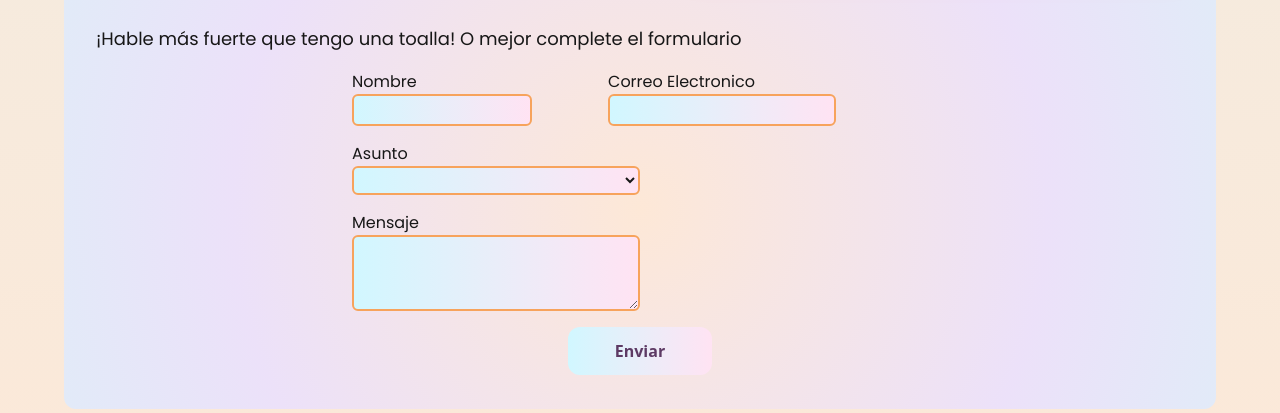
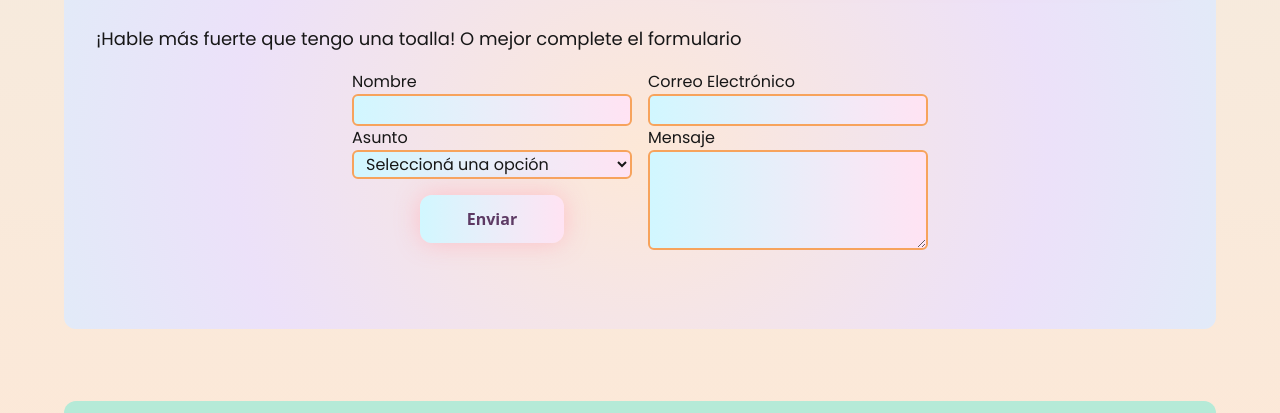
Before and after one commit to MarielDtt/mi-portfolio, a Next.js app: page /home in a window 1280 px wide. Shown: the part 2551-2964 px from the top of the page. Built offline with nearby package versions, Linux system fonts and the light colour scheme.

Commit message:
Formulario Controlado

```diff
--- a/src/app/globals.css
+++ b/src/app/globals.css
@@ -77,11 +77,3 @@ body {
   -ms-overflow-style: none; /* IE y Edge */
   scrollbar-width: none; /* Firefox */
 }
-select:focus {
-  outline: none; /* saca el borde azul predeterminado */
-  box-shadow: 0 0 0 2px #f7a35c; /* tu color personalizado */
-}
-select option:checked, select option:hover {
-  background-color: #f7a35c !important;
-  color: white !important;
-}
--- a/src/app/home/page.tsx
+++ b/src/app/home/page.tsx
@@ -25,7 +25,7 @@ function Home() {
             w-full md:h-96 h-auto mt-4 rounded-xl mb-16" id="sobremi">
                <SobreMi/>
             </section>
-            <section className="bg-radial-[at_50%_75%] from-[#FDE8D7] via-[#ECE1F9] to-[#D7F4F7] to-90%gi w-full h-200 mt-4 rounded-xl mb-16" id="contacto">
+            <section className="bg-radial-[at_50%_75%] from-[#FDE8D7] via-[#ECE1F9] to-[#D7F4F7] to-90%gi w-full h-180 mt-4 rounded-xl mb-16" id="contacto">
                 <Contacto/>
             </section>
         </div>
--- a/src/app/page.tsx
+++ b/src/app/page.tsx
@@ -10,8 +10,11 @@ import { useRouter } from "next/navigation";
 export default function Page() {
     const router = useRouter();
     useEffect(() => {
-        SnowParticles();
-    }, []); // Se ejecuta solo una vez al montar la página
+        const cleanup = SnowParticles();
+        return () => {
+            cleanup();
+        };
+    }, []);
 
     const handleClick = () => {
         router.push("/home");
--- a/src/components/form/index.tsx
+++ b/src/components/form/index.tsx
@@ -1,37 +1,137 @@
 'use client'
+import { useState } from "react";
 import { ButtonRounded } from "../buttons";
+import { validateContacto } from "../helpers/validateContacto"
+import { Icontacto, IContactoError } from "./interfaceContacto";
 
 function Form() {
 
+    const [input, setInput] = useState<Icontacto>({
+        nombre: "",
+        email: "",
+        asunto: "",
+        mensaje: ""
+    });
+    const [errors, setErrors] = useState<IContactoError>({
+        nombre: "",
+        email: "",
+        asunto: "",
+        mensaje: ""
+    });
+
+    const [touchInput, setTouchInput] = useState<{ nombre: boolean; email: boolean, asunto: boolean, mensaje: boolean }>({
+        nombre: false,
+        email: false,
+        asunto: false,
+        mensaje: false
+    });
+
+    const [loginStatus, setLoginStatus] = useState<string>("");
+
+    const handleInputChange = (event: React.ChangeEvent<HTMLInputElement | HTMLTextAreaElement | HTMLSelectElement>) => {
+
+        const { name, value } = event.target;
+
+        const actualizaInput = {
+            ...input,
+            [name]: value
+        }
+
+        setInput(actualizaInput);
+
+        setErrors(validateContacto(actualizaInput));
+    }
+
+    const handleOnSubmit = async (event: React.FormEvent<HTMLFormElement>) => {
+        event.preventDefault();
+
+        const { nombre, email, asunto, mensaje } = input;
+
+        if (!nombre || !email || !asunto || !mensaje) {
+            setLoginStatus("Todos los Campos Son Obligatorios para Continuar")
+
+            setTimeout(() => {
+                setLoginStatus("");
+            }, 3000);
+            return
+        }
+    }
+
+    const handleBlur = (event: React.ChangeEvent<HTMLInputElement | HTMLTextAreaElement | HTMLSelectElement>) => {
+        const { name } = event.target
+
+        setTouchInput({
+            ...touchInput,
+            [name]: true
+        })
+        setErrors(validateContacto(input));
+    }
     return (
         <>
             <p className="font-poppins-custom mx-8 text-base md:text-lg leading-relaxed text-justify pb-4">¡Hable más fuerte que tengo una toalla! O mejor complete el formulario</p>
-            <form className="flex flex-col w-full justify-center items-center">
-                <div className="flex w-1/2">
-                    <label className="font-poppins-custom text-base pr-4"> Nombre
-                        <input type="nombre" name="nombre" id="nombre" className="h-8 w-3/4 pl-2 font-poppins-custom text-xs bg-gradient-to-r from-[#d1f7ff] to-[#ffe3f3] border-2 border-[#f7a35c] rounded-md" />
+            <form onSubmit={handleOnSubmit} className="flex flex-col w-full justify-center items-center ">
+                <div className="flex flex-col md:flex-row w-full md:w-1/2 gap-4 ">
+                    <label className="flex flex-col w-full font-poppins-custom text-base">
+                        Nombre
+                        <input
+                            type="text"
+                            className="h-8 w-full pl-2 font-poppins-custom text-xs bg-gradient-to-r from-[#d1f7ff] to-[#ffe3f3] border-2 border-[#f7a35c] rounded-md"
+                            name="nombre"
+                            value={input.nombre}
+                            onChange={handleInputChange}
+                            onBlur={handleBlur}
+                        />
+                        {touchInput.nombre && <p className="ml-2 text-xs text-red-600">{errors.nombre}</p>}
                     </label>
-                    <label className="font-poppins-custom text-base pr-4"> Correo Electronico
-                        <input type="correo" name="correo" id="correo" className="h-8 w-3/4 pl-2 font-poppins-custom text-xs bg-gradient-to-r from-[#d1f7ff] to-[#ffe3f3] border-2 border-[#f7a35c] rounded-md" />
+
+                    <label className="flex flex-col w-full font-poppins-custom text-base">
+                        Correo Electrónico
+                        <input
+                            type="email"
+                            className="h-8 w-full pl-2 font-poppins-custom text-xs bg-gradient-to-r from-[#d1f7ff] to-[#ffe3f3] border-2 border-[#f7a35c] rounded-md"
+                            name="email"
+                            value={input.email}
+                            onChange={handleInputChange}
+                            onBlur={handleBlur}
+                        />
+                        {touchInput.email && <p className="ml-2 text-xs text-red-600">{errors.email}</p>}
                     </label>
                 </div>
-                <div className=" mt-4 w-1/2 text-base">
-                    <label className="flex flex-col font-poppins-custom text-base"> Asunto
-                        <select className="bg-gradient-to-r from-[#d1f7ff] to-[#ffe3f3] border-2 border-[#f7a35c] rounded-mdfont-poppins-custom text-base rounded-md pl-2 w-1/2">
-                            <option value="valor1" ></option>
-                            <option value="valor1">Contacto Laboral</option>
-                            <option value="valor2">Felicitaciones</option>
-                            <option value="valor3">Consejos</option>
-                            <option value="valor3">Otros</option>
-                        </select>
+                <div className="flex flex-col md:flex-row w-full md:w-1/2 gap-4">
+                    <div className="w-full">
+                        <label className="flex flex-col w-full font-poppins-custom text-base order-1 md:order-none">
+                            Asunto
+                            <select
+                                className=" bg-gradient-to-r from-[#d1f7ff] to-[#ffe3f3] border-2 border-[#f7a35c] rounded-md font-poppins-custom text-base pl-2 w-full"
+                                name="asunto"
+                                value={input.asunto}
+                                onBlur={handleBlur}
+                                onChange={handleInputChange}
+                            >
+                                <option value="">Seleccioná una opción</option>
+                                <option value="contacto">Contacto Laboral</option>
+                                <option value="felicitaciones">Felicitaciones</option>
+                                <option value="consejos">Consejos</option>
+                                <option value="otros">Otros</option>
+                            </select>
+                            {touchInput.asunto && <p className="ml-2 text-xs text-red-600">{errors.asunto}</p>}
+                        </label>
+                        <ButtonRounded text="Enviar" className="mt-4 shadow-[0_0_25px_rgba(255,182,193,0.8)]" />
+                    </div>
+                    <label className="flex flex-col w-full font-poppins-custom text-base order-2 md:order-none">
+                        Mensaje
+                        <textarea
+                            rows={4}
+                            className="bg-gradient-to-r from-[#d1f7ff] to-[#ffe3f3] border-2 border-[#f7a35c] rounded-md w-full text-base leading-normal pl-2 focus:outline-none"
+                            value={input.mensaje}
+                            name="mensaje"
+                            onChange={handleInputChange}
+                            onBlur={handleBlur}
+                        ></textarea>
+                          {touchInput.mensaje && <p className="ml-2 text-xs text-red-600">{errors.mensaje}</p>}
                     </label>
                 </div>
-                <div className="flex flex-col mt-4 w-1/2 text-base">
-                    <label className="flex flex-col font-poppins-custom text-base"> Mensaje
-                        <textarea  rows={3} className="bg-gradient-to-r from-[#d1f7ff] to-[#ffe3f3] border-2 border-[#f7a35c] rounded-md w-1/2 text-base leading-normal pl-2"></textarea>
-                    </label>
-                </div>
-                <ButtonRounded text="Enviar" className="mt-4" />
+
             </form>
         </>
 
--- /dev/null
+++ b/src/components/form/interfaceContacto.ts
@@ -0,0 +1,13 @@
+export interface Icontacto {
+    nombre: string
+    email: string,
+    asunto:"" | "contacto" | "felicitaciones" | "consejos" | "otros";
+    mensaje: string,
+}
+
+export interface IContactoError {
+    nombre?: string;
+    email?: string;
+    asunto?: string;
+    mensaje?: string;
+  }
--- /dev/null
+++ b/src/components/helpers/validateContacto.ts
@@ -0,0 +1,34 @@
+import { IContactoError } from "../form/interfaceContacto"
+
+export const validateContacto = (input: IContactoError) => {
+    const errors: IContactoError = {nombre: "", email:"", asunto: "", mensaje:""};
+
+    const nameRegex = /^[A-Za-z]{1,29}\s[A-Za-z]{1,29}$/;
+    const emailRegex = /^[a-zA-Z0-9._%+-]+@[a-zA-Z0-9.-]+\.[a-zA-Z]{2,}$/;
+    const messageRegex = /^.{10,}$/;
+
+
+    if(!input.nombre) {
+        errors.nombre = "Campo Requerido"
+    }else if(!nameRegex.test(input.nombre)){
+        errors.nombre = "Nombre y Apellido Invalido, Formato Esperado: Solo Letras Nombre y Apellido"
+    }
+
+    if(!input.email) {
+        errors.email = "Campo Requerido"
+    }else if(!emailRegex.test(input.email)){
+        errors.email = "Email Invalido, Formato Esperado: xxxx@xxxx.com.ar"
+    }
+
+    if (!input.asunto) {
+        errors.asunto = "Debe seleccionar un motivo de contacto";
+      }
+
+      if (!input.mensaje) {
+        errors.mensaje = "Campo Requerido";
+      } else if (!messageRegex.test(input.mensaje.trim())) {
+        errors.mensaje = "El mensaje debe tener al menos 10 caracteres";
+      }
+
+    return errors;
+}
--- a/src/utils/SnowParticles.ts
+++ b/src/utils/SnowParticles.ts
@@ -88,6 +88,8 @@ export const SnowParticles = () => {
 
     };
 
+    let animationId: number;
+
     const animate = () => {
         ctx.clearRect(0, 0, canvas.width, canvas.height);
 
@@ -102,8 +104,7 @@ export const SnowParticles = () => {
             updateSnowflake(snowflake, buttonRect);
             drawSnowflake(snowflake);
         });
-
-        requestAnimationFrame(animate);
+        animationId = requestAnimationFrame(animate);
     };
 
     for (let i = 0; i < NUMBER_OF_SNOWFLAKES; i++) {
@@ -165,4 +166,8 @@ export const SnowParticles = () => {
         }
     }
     spawnSnowballs()
+    return () => {
+        cancelAnimationFrame(animationId); // 👈 Detiene la animación
+        document.body.removeChild(canvas); // 👈 Elimina el canvas del DOM
+    };
 }
```
